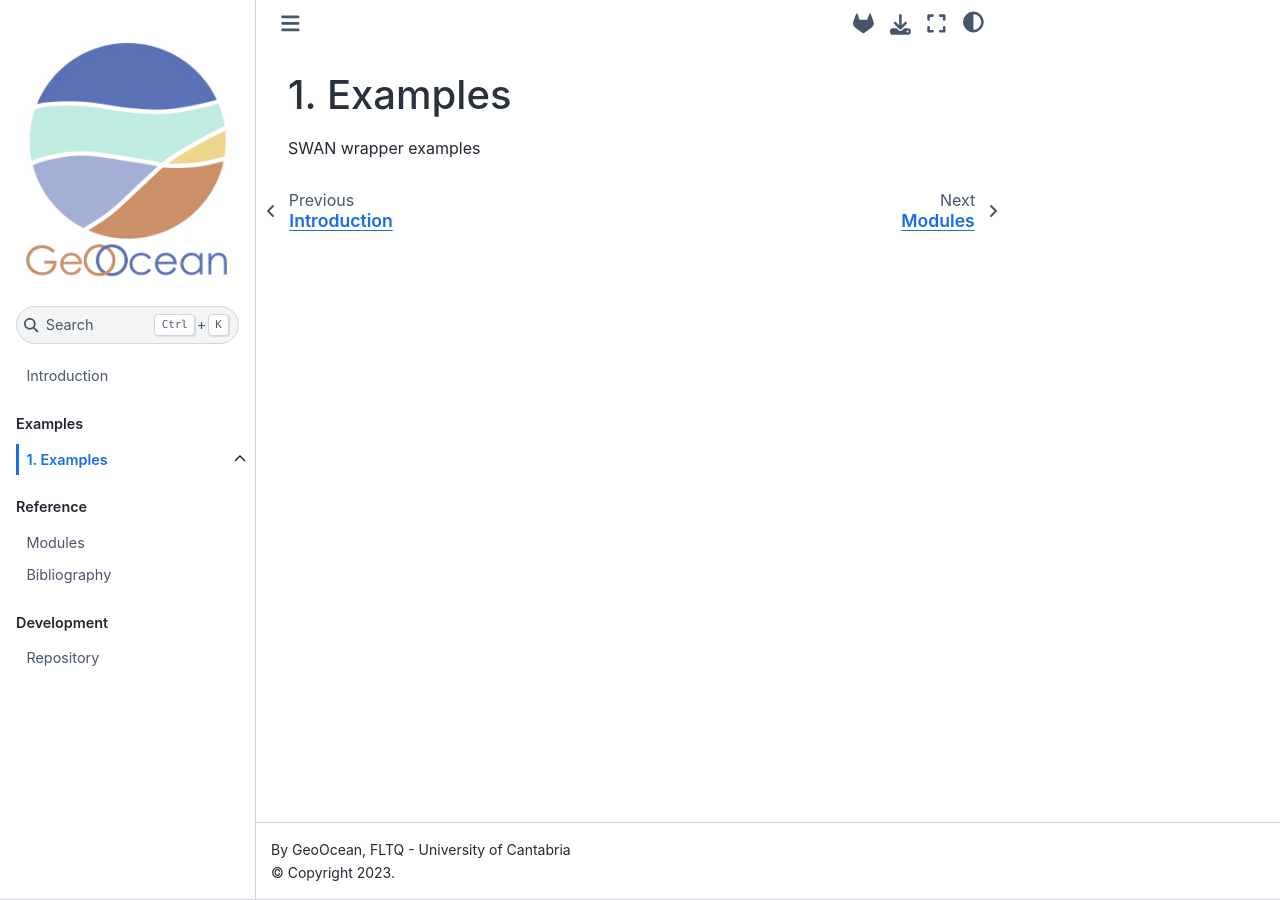
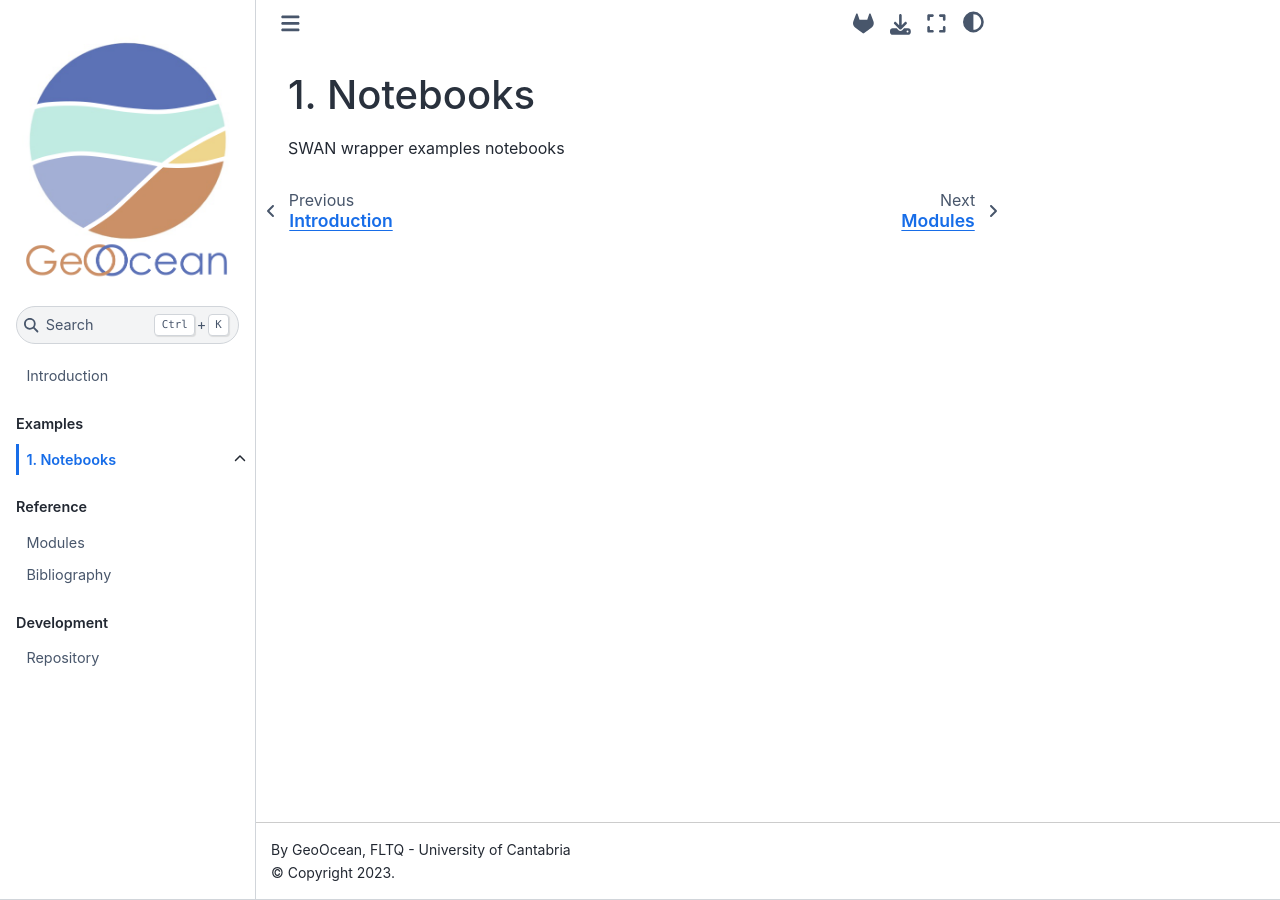
Before and after one commit to ripolln/wrap_swan, a Jupyter Book: the page built from book/examples.md, in a window 1280 px wide. Built offline with Jupyter Book 1.0.4 settings and Sphinx 7.4.7 and the Sphinx Book theme 1.1.4, drawn with Linux system fonts in a browser that asks for light colours; pages that are not in the unit, such as notebooks, are missing from menus.

Commit message:
minor change at book

```diff
--- a/book/examples.md
+++ b/book/examples.md
@@ -1,3 +1,3 @@
-# Examples
+# Notebooks
 
-SWAN wrapper examples
+SWAN wrapper examples notebooks
```
